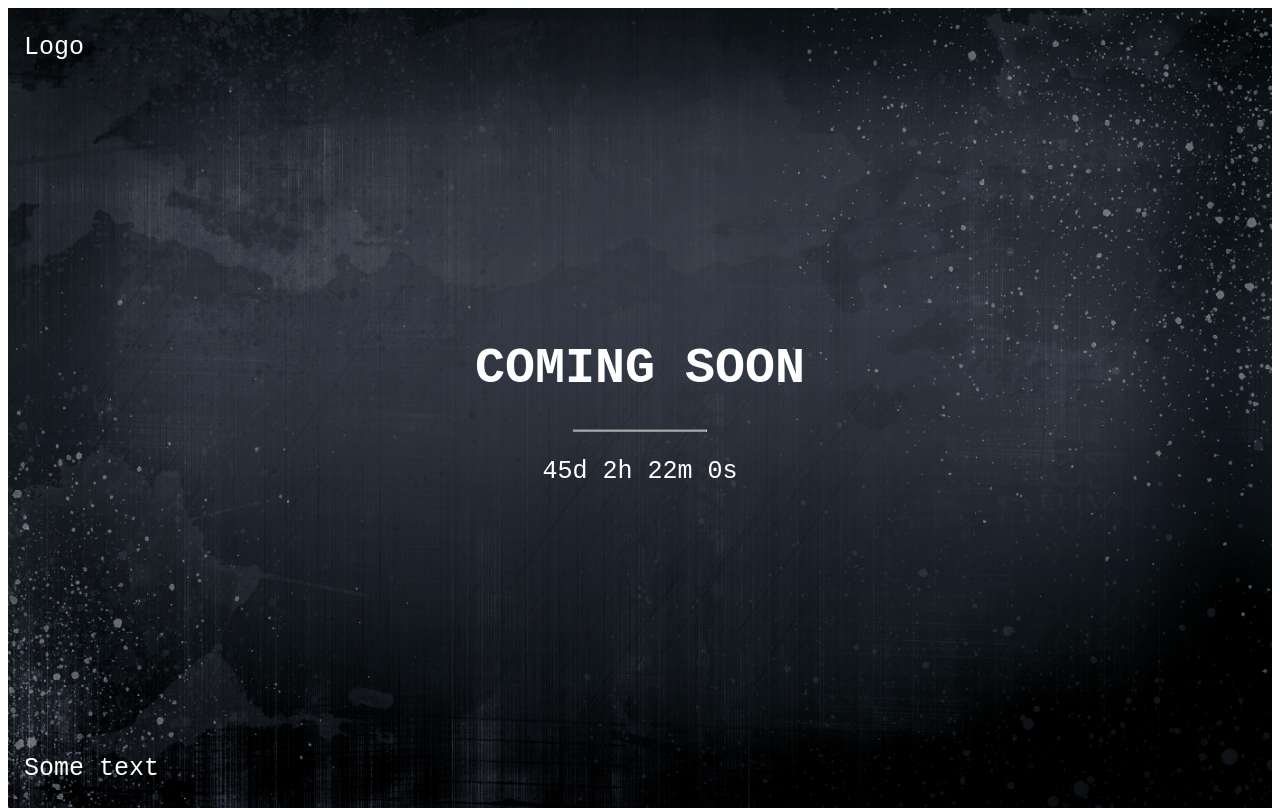
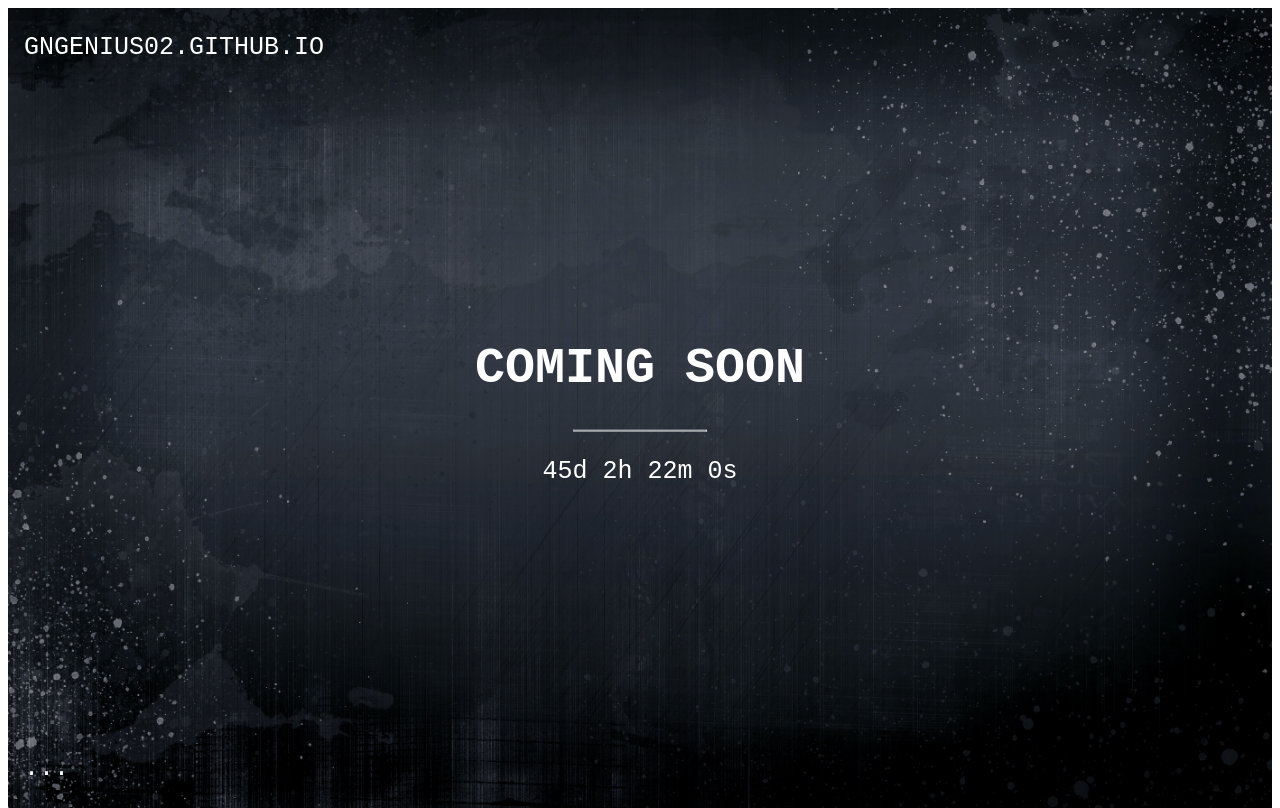
Before and after one commit to gngenius02/gngenius02.github.io, a plain HTML site: page index.html in a window 1280 px wide. Drawn offline with Linux system fonts and the light colour scheme.

Commit message:
Update index.html

```diff
--- a/index.html
+++ b/index.html
@@ -58,7 +58,7 @@ hr {
 <body>
 <div class="bgimg">
   <div class="topleft">
-    <p>Logo</p>
+    <p>GNGENIUS02.GITHUB.IO</p>
   </div>
   <div class="middle">
     <h1>COMING SOON</h1>
@@ -66,7 +66,7 @@ hr {
     <p id="demo"></p>
   </div>
   <div class="bottomleft">
-    <p>Some text</p>
+    <p>...</p>
   </div>
 </div>
 <script>
```
